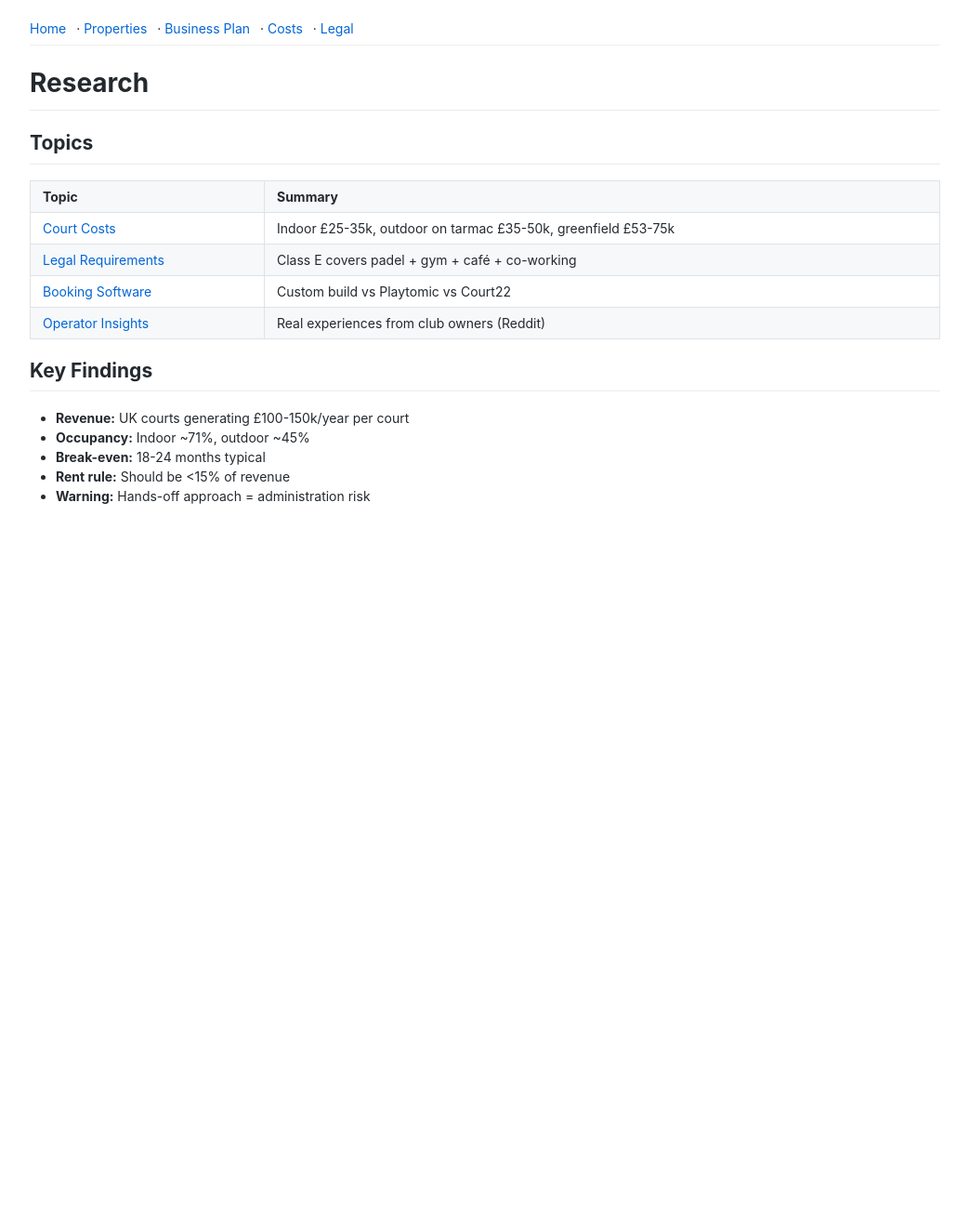
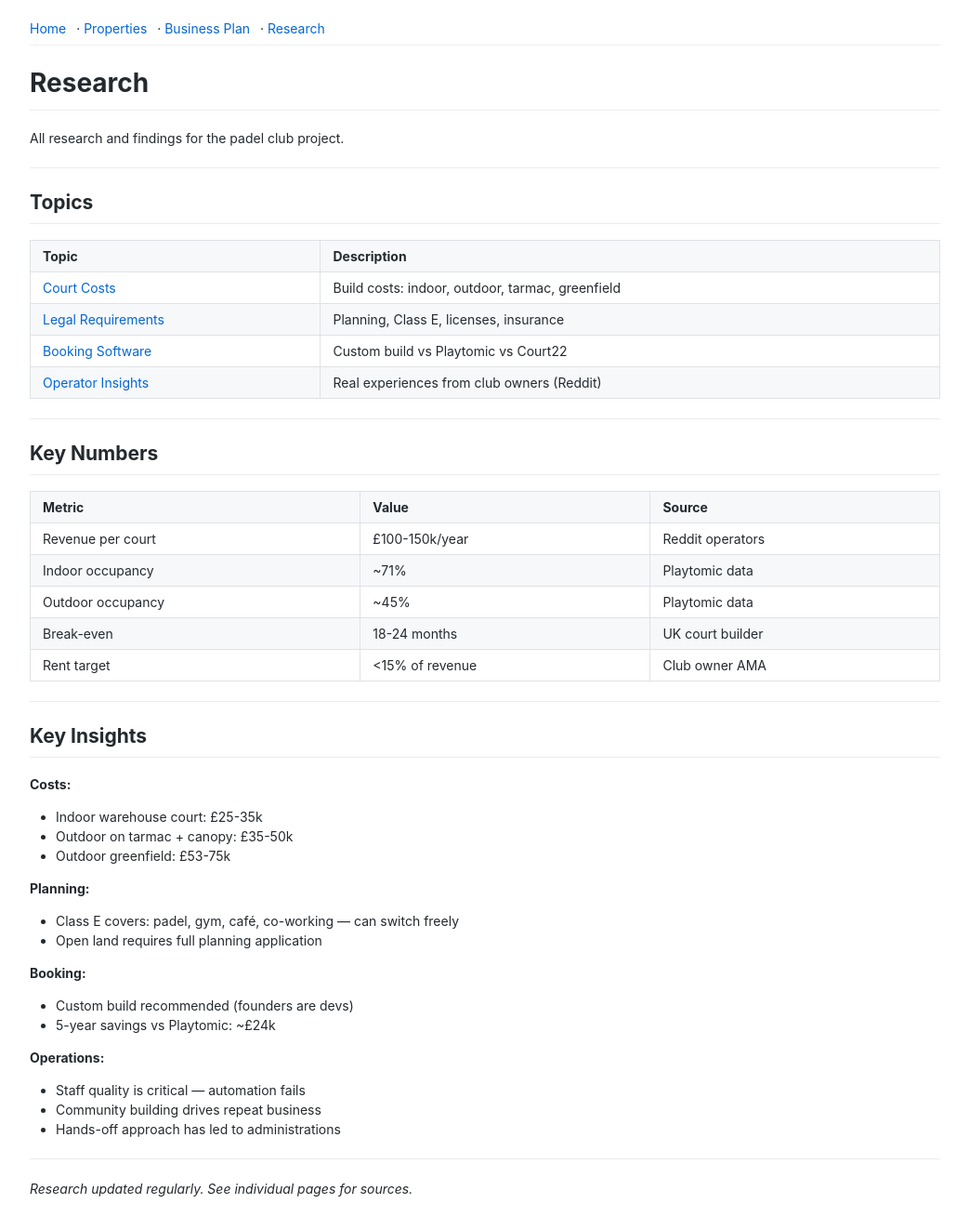
Before and after one commit to ayazabbas/padel-club, a Jekyll site: the page built from research/index.md, in a window 1280 px wide. Shown: the whole page at 93% size, without its empty margins (118-1161 px from the left). Built offline with Jekyll 4.4.1, drawn with Linux system fonts in a browser that asks for light colours; our own code applies the rules of GitHub Pages for plain Markdown files; before the commit the page ends 900 px from its top, so only the background shows below that.

Commit message:
Add Research to navbar, improve research index page

```diff
--- a/_includes/nav.html
+++ b/_includes/nav.html
@@ -2,6 +2,5 @@
 <a href="{{ '/' | relative_url }}">Home</a> ·
 <a href="{{ '/property-search' | relative_url }}">Properties</a> ·
 <a href="{{ '/business-plan' | relative_url }}">Business Plan</a> ·
-<a href="{{ '/research/court-costs' | relative_url }}">Costs</a> ·
-<a href="{{ '/research/legal-requirements' | relative_url }}">Legal</a>
+<a href="{{ '/research/' | relative_url }}">Research</a>
 </nav>
--- a/research/index.md
+++ b/research/index.md
@@ -1,18 +1,52 @@
 # Research
+
+All research and findings for the padel club project.
+
+---
 
 ## Topics
 
-| Topic | Summary |
-|-------|---------|
-| [Court Costs](court-costs) | Indoor £25-35k, outdoor on tarmac £35-50k, greenfield £53-75k |
-| [Legal Requirements](legal-requirements) | Class E covers padel + gym + café + co-working |
+| Topic | Description |
+|-------|-------------|
+| [Court Costs](court-costs) | Build costs: indoor, outdoor, tarmac, greenfield |
+| [Legal Requirements](legal-requirements) | Planning, Class E, licenses, insurance |
 | [Booking Software](booking-software) | Custom build vs Playtomic vs Court22 |
 | [Operator Insights](operator-insights) | Real experiences from club owners (Reddit) |
 
-## Key Findings
+---
 
-- **Revenue:** UK courts generating £100-150k/year per court
-- **Occupancy:** Indoor ~71%, outdoor ~45%
-- **Break-even:** 18-24 months typical
-- **Rent rule:** Should be <15% of revenue
-- **Warning:** Hands-off approach = administration risk
+## Key Numbers
+
+| Metric | Value | Source |
+|--------|-------|--------|
+| Revenue per court | £100-150k/year | Reddit operators |
+| Indoor occupancy | ~71% | Playtomic data |
+| Outdoor occupancy | ~45% | Playtomic data |
+| Break-even | 18-24 months | UK court builder |
+| Rent target | <15% of revenue | Club owner AMA |
+
+---
+
+## Key Insights
+
+**Costs:**
+- Indoor warehouse court: £25-35k
+- Outdoor on tarmac + canopy: £35-50k
+- Outdoor greenfield: £53-75k
+
+**Planning:**
+- Class E covers: padel, gym, café, co-working — can switch freely
+- Open land requires full planning application
+
+**Booking:**
+- Custom build recommended (founders are devs)
+- 5-year savings vs Playtomic: ~£24k
+
+**Operations:**
+- Staff quality is critical — automation fails
+- Community building drives repeat business
+- Hands-off approach has led to administrations
+
+---
+
+*Research updated regularly. See individual pages for sources.*
```
